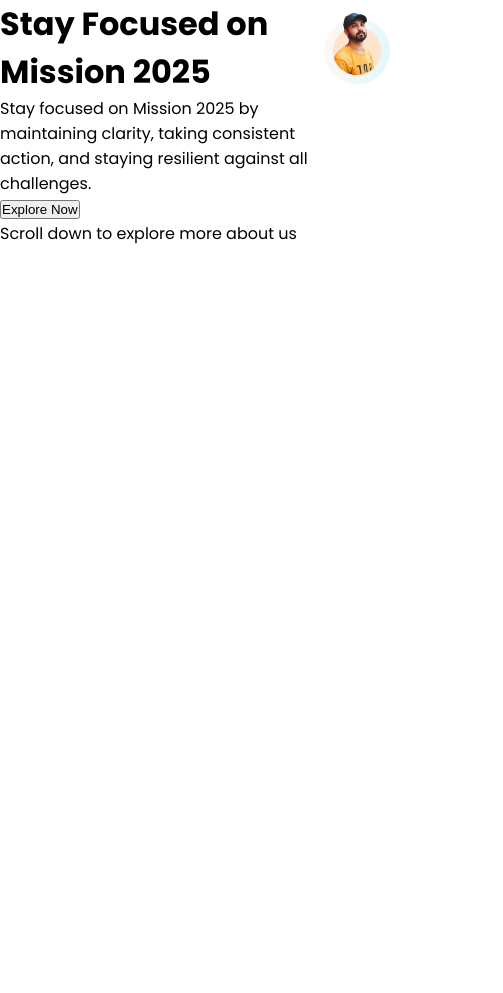
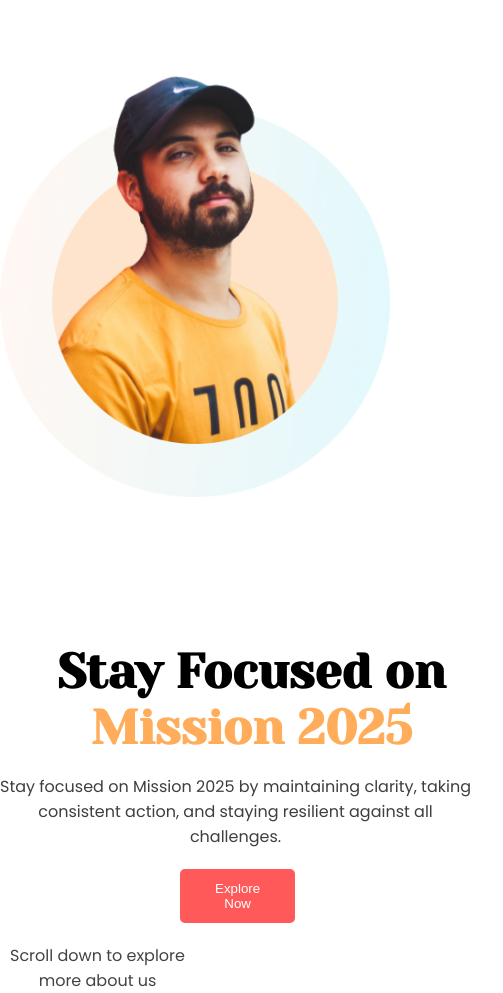
Before and after one commit to siddikur2k22/mission-2025, a plain HTML site: page index.html in a window 390 px wide. Shown: the whole page, 503 px wide, since content can reach past the window. Before the commit the page ends 844 px from the top, so only its background shows below. Drawn offline with Linux system fonts and the light colour scheme; files that its build step writes are made by us from their sources.

Commit message:
header section added

```diff
--- a/index.html
+++ b/index.html
@@ -4,15 +4,15 @@
     <meta charset="UTF-8">
     <meta name="viewport" content="width=device-width, initial-scale=1.0">
     <title>Mission2025</title>
-    <link rel="stylesheet" href="style.css">
+    <link rel="stylesheet" href="styles/style.css">
 </head>
 <body class="yeseva-one-regular poppins-thin">
     <header>
-        <header class="container flex">
+        <header class="header-container flex">
             <div class="header-left-side">
-                <h1 class="header-title">Stay Focused on
-                    <span>Mission 2025</span></h1>
-                    <p class="header-description">Stay focused on Mission 2025 by maintaining clarity, taking consistent action, and staying resilient against all challenges.</p>
+                <h1 class="header-title" id="h-t">Stay Focused on <br>
+                    <span class="m25">Mission 2025</span></h1>
+                    <p class="header-description three-e">Stay focused on Mission 2025 by maintaining clarity, taking consistent action, and staying resilient against all challenges.</p>
                     <button class="btn-primary">Explore Now</button>
                     <p class="header-bottom-description">Scroll down to explore more about us</p>
             </div>
--- a/styles/style.css
+++ b/styles/style.css
@@ -31,18 +31,94 @@ section {
 .flex {
     display: flex;
 }
+.three-e{
+    color: #3E3E3E;
+}
 
 /* header */
-.header-right-left {
+
+.header-container{
+    justify-content: space-evenly;
+    /* justify-items: center; */
+
+}
+.header-left-side {
     width: 50%;
+    padding-top: 140px;
+}
+.header-title{
+    font-family: "Yeseva One", serif;
+    /* height: 160px; */
+    font-size: 3.75rem;
+    width: 503px;
+}
+#h-t-prblm{
+    /* margin-right: 14px;
+    background-color: #FF5959;
+    width: 4px;
+    height: 124px;
+
+    border-radius: 5px; */
+
+}
+
+.header-description{
+    padding-top: 18px;
+    padding-bottom: 20px;
+    width: 471px;
+}
+.btn-primary{
+    border-radius: 5px;
+    color: #fff;
+    background-color: #FF5959;
+    padding: 12px 35px;
+    border: none;
+
+}
+.header-bottom-description{
+    padding-top: 20px;
+    color: #434343;
 }
 
 .header-right-side {
-    width: 50%;
-    /* background-repeat: no-repeat;
-    background-position: center;
-    background-size: cover; */
 }
 .hero{
-    width: 100%;
+
+    width: 350px;
+
+    /* width: 80%; */
 }
+
+
+
+
+.m25{
+    color: #FFAD5A;
+}
+
+/* Responsive medium device */
+@media screen and (max-width:576px) {
+    .header-container{
+        flex-direction: column-reverse;
+    }
+    .header-title{
+        font-size: 3rem;
+        text-align: center;
+    }
+    .header-description{
+        text-align: center;
+
+    }
+    .hero{
+
+        width: 100%;
+        /* background-position: center; */
+    }
+    .btn-primary{
+        margin-left: 180px
+    }
+    .header-bottom-description{
+        text-align: center;
+    }
+
+}
```
